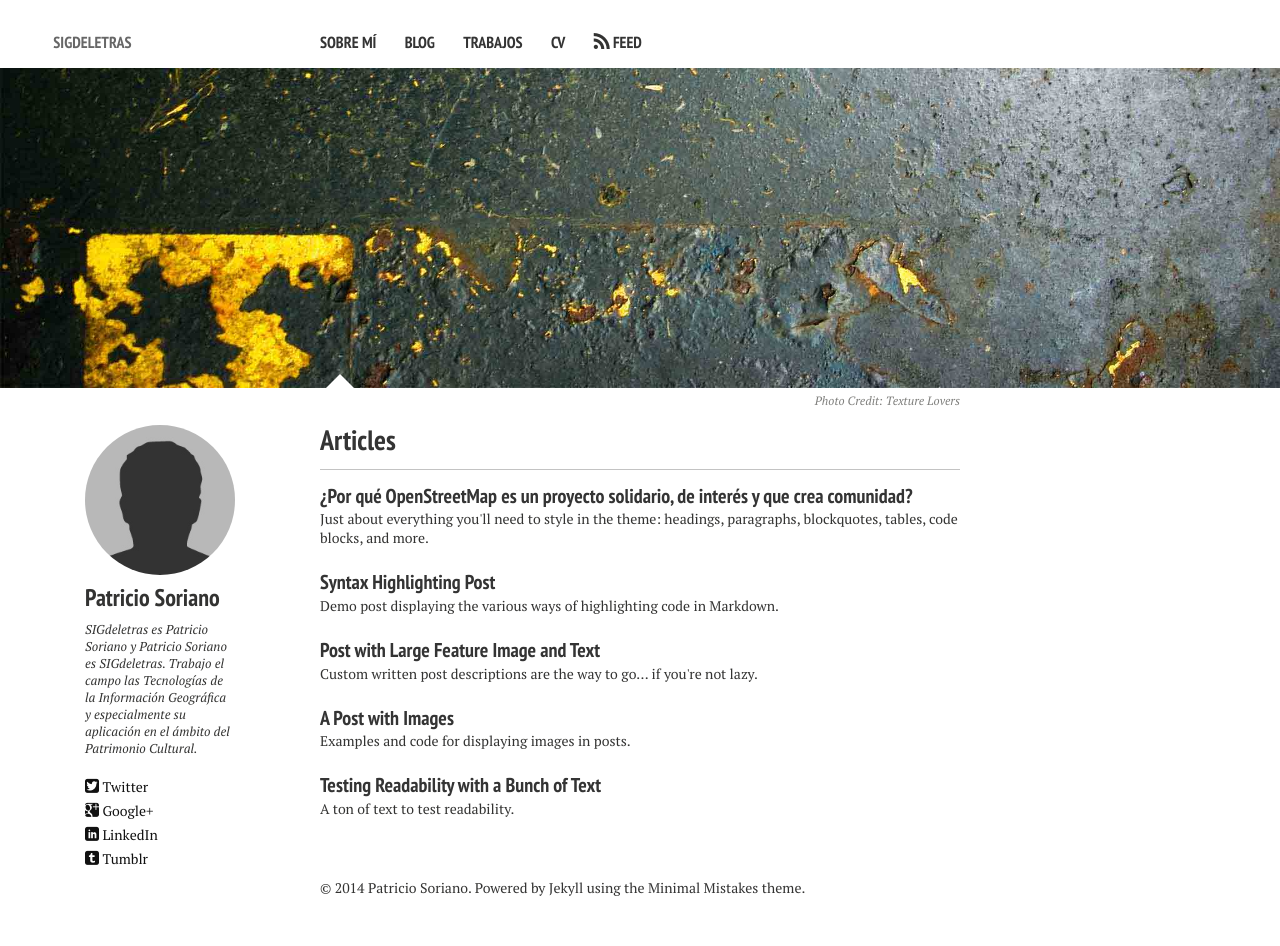
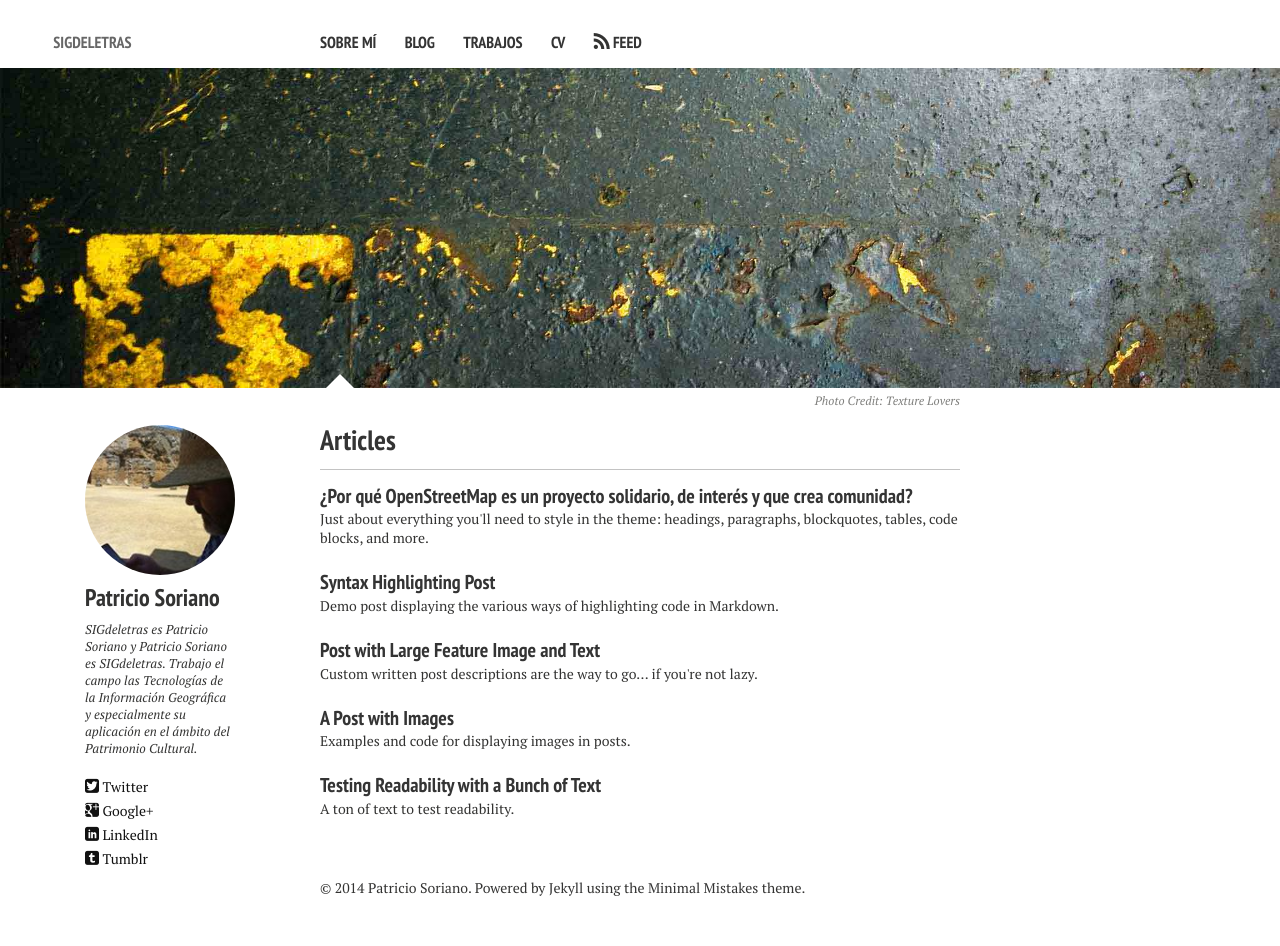
Before and after one commit to focks/minimal-1, a Jekyll site: the page built from index.md, in a window 1280 px wide. Built offline with Jekyll 4.4.1, drawn with Linux system fonts in a browser that asks for light colours; nearby versions of some CDN libraries.

Commit message:
Update _config.yml

```diff
--- a/_config.yml
+++ b/_config.yml
@@ -7,7 +7,7 @@ url:
 # Owner/author information
 owner:
   name:           Patricio Soriano
-  avatar:         bio-photo.jpg
+  avatar:         bio-photo2.jpg
   bio:            SIGdeletras es Patricio Soriano y Patricio Soriano es SIGdeletras. Trabajo el campo las Tecnologías de la Información Geográfica y especialmente su aplicación en el ámbito del Patrimonio Cultural.
   email:          pasoriano@sigdeletras.com
   # Social networking links are used in author-bio sidebar. Update and remove as you like.
```
